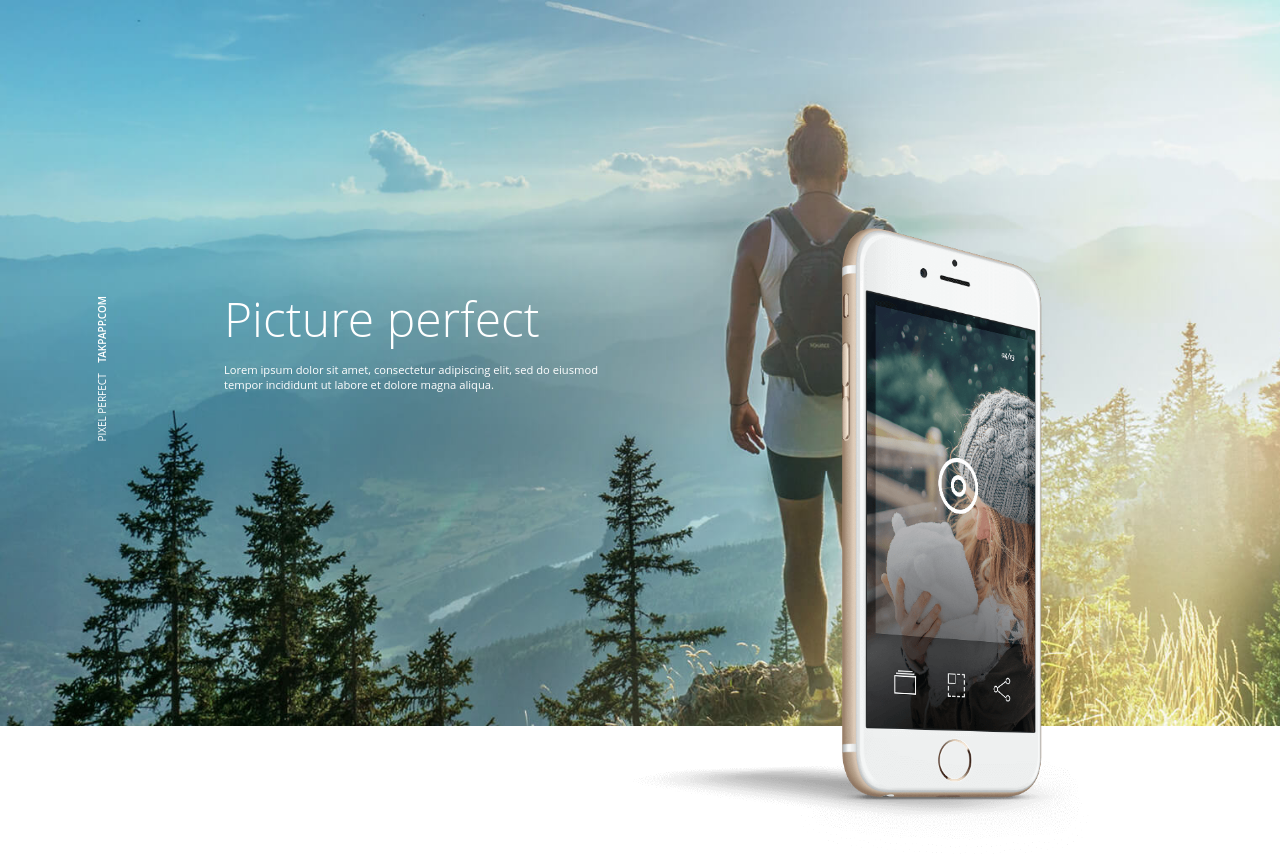
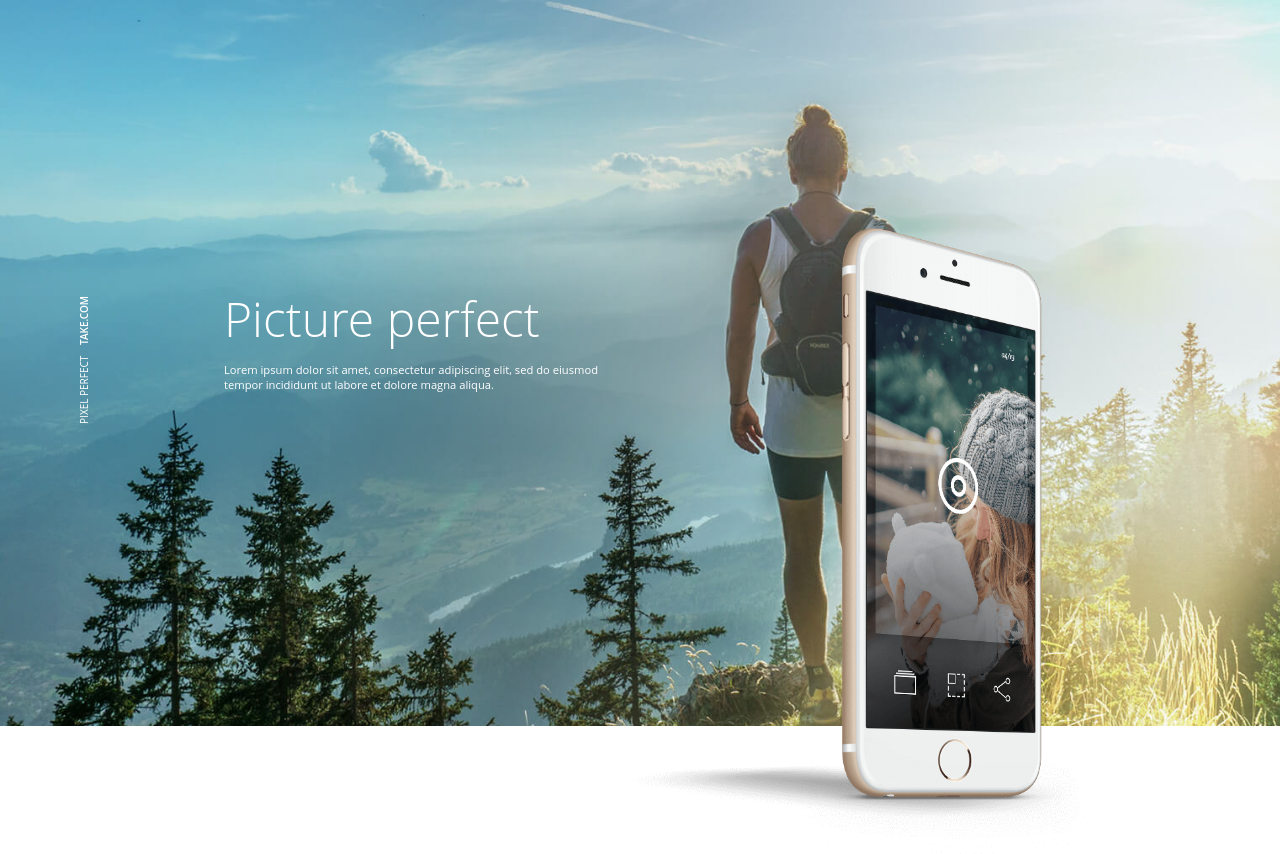
Before and after one commit to leoleonard/take-project, a plain HTML site: page index.html in a window 1280 px wide. Shown: the part 74-928 px from the top of the page. Drawn offline with Linux system fonts and the light colour scheme; a script that the page names is missing.

```diff
--- a/index.html
+++ b/index.html
@@ -18,7 +18,7 @@
             <h1>Picture perfect</h1>
             <p>Lorem ipsum dolor sit amet, consectetur adipiscing elit, sed do eiusmod tempor incididunt ut labore et dolore magna aliqua.</p>
         </div>
-        <p class="pixel-perfect"> pixel perfect <span> takpapp.com</span></p>
+        <p class="pixel-perfect"> pixel perfect <span> take.com</span></p>
         <img class="iphone" src="./img/iphone.png" alt="iphone" width="37%" />
     </header>
 
--- a/styles/scss/main.scss
+++ b/styles/scss/main.scss
@@ -74,3 +74,5 @@ header {
         transform: translate(-50%, -50%);
     }
 }
+
+//
```
